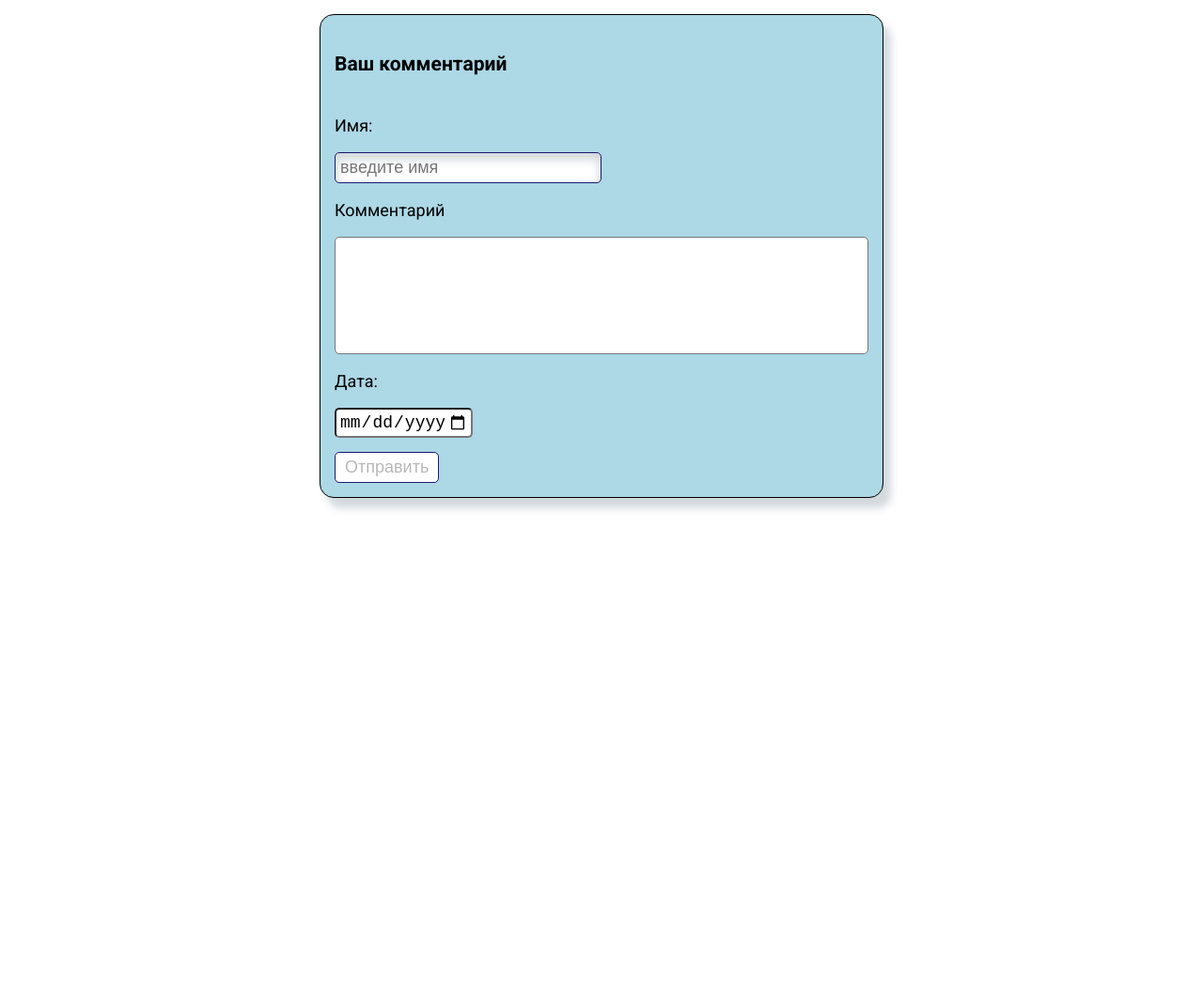
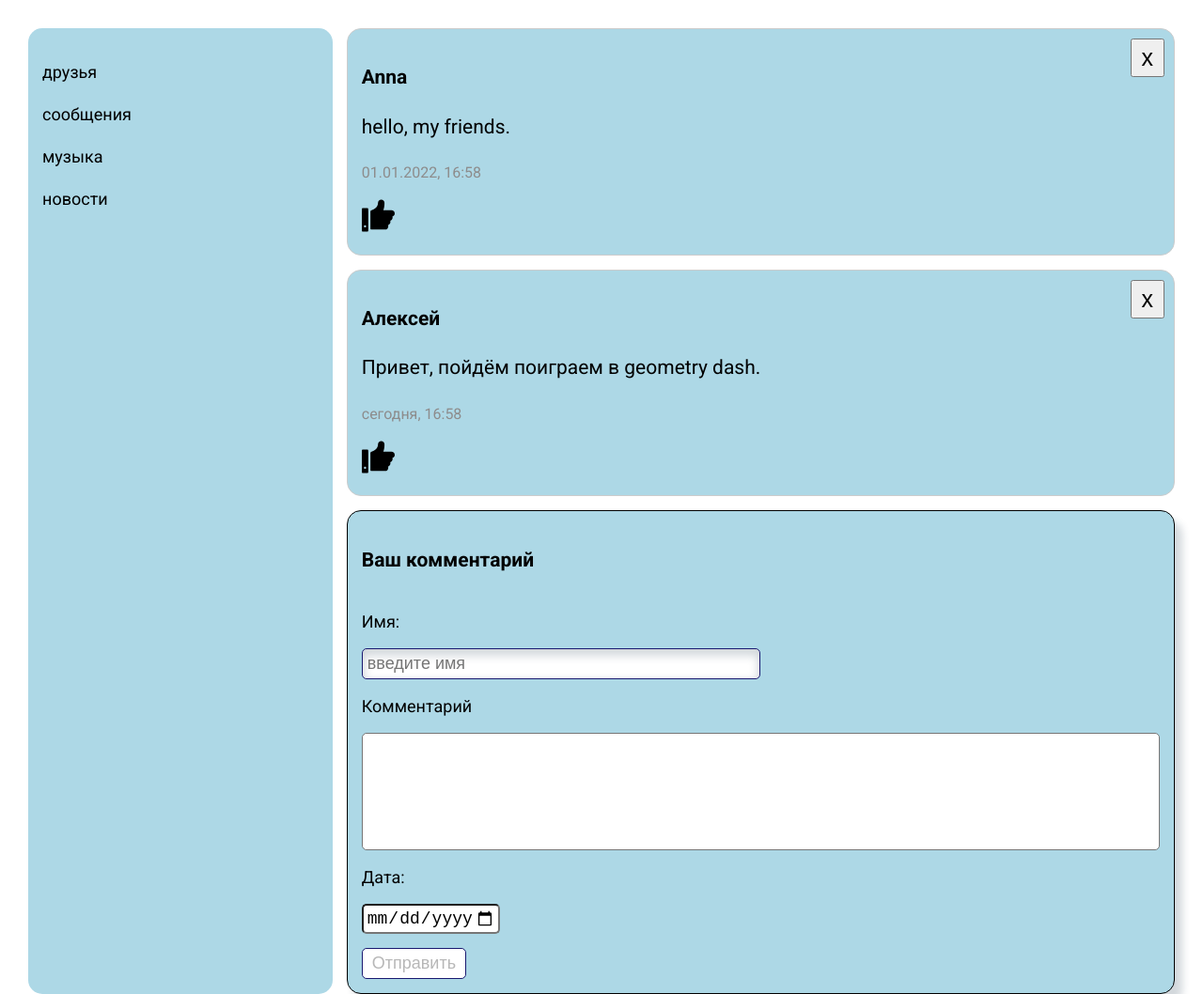
Before and after one commit to annettabel87/comments, a website built with webpack: page src/index.html in a window 1280 px wide. Shown: the top 1058 px of the page at 94% size. Before the commit the page ends 800 px from the top, so only its background shows below. Built offline with nearby package versions, Linux system fonts and the light colour scheme.

Commit message:
add comments component and styles

```diff
--- a/src/Store.ts
+++ b/src/Store.ts
@@ -3,14 +3,14 @@ class Store {
         {
             id: 1,
             name: 'Anna',
-            comment: 'hello',
+            comment: 'hello, my friends.',
             date: '01.01.2022 16:58',
             isLiked: true
         },
         {
             id: 2,
             name: 'Алексей',
-            comment: 'hello',
+            comment: 'Привет, пойдём поиграем в geometry dash.',
             date: '10.03.2023 16:58',
             isLiked: true
         },
--- /dev/null
+++ b/src/components/comments/comment/comment.scss
@@ -0,0 +1,41 @@
+.comment {
+    background-color: lightblue;
+    position: relative;
+    border: 1px solid #ccc;
+    border-radius: 15px;
+    width: 100%;
+    padding: 15px;
+    font-size: 21px;
+
+    &__bold {
+        font-weight: bold;
+    }
+
+    &__light {
+        color: #8d8c8c;
+        font-size: 16px;
+    }
+}
+
+.delete-btn {
+    position: absolute;
+    top: 10px;
+    right: 10px;
+    font-size: 25px;
+    padding: 4px 10px;
+}
+
+.like-btn {
+    height: 35px;
+    width: 35px;
+    background-image: url('../../../../assets/like.svg');
+    background-color: inherit;
+    background-position: center;
+    background-repeat: no-repeat;
+    background-size: contain;
+    border: none;
+
+    &.isLiked {
+        background-image: url('../../../../assets/liked.svg');
+    }
+}
--- /dev/null
+++ b/src/components/comments/comment/comment.ts
@@ -0,0 +1,22 @@
+import { IFormData } from '../../../Store';
+import { dateHelper } from '../../../helpers/dateHelper';
+import { createElement } from '../../../helpers/control';
+import './comment.scss';
+
+export const createComment = (commentData: IFormData, parent: HTMLElement) => {
+    const comment = createElement(parent, 'div', 'comment');
+    comment.id = commentData.id.toString();
+
+    const name = createElement(comment, 'p', 'comment__bold', commentData.name);
+    const text = createElement(comment, 'p', 'comment__text', commentData.comment);
+
+    const date = createElement(comment, 'p', 'comment__light', dateHelper.formateDate(commentData.date));
+
+    const likeBtn = createElement(comment, 'button', 'like-btn');
+    likeBtn.dataset.id = 'like';
+
+    commentData.isLiked ? likeBtn.classList.add('isLiked') :  likeBtn.classList.remove('isLiked');
+    const deleteBtn = createElement(comment, 'button', 'delete-btn', 'x');
+    deleteBtn.dataset.id = 'delete';
+
+}
--- /dev/null
+++ b/src/components/comments/commentsBlock.scss
@@ -0,0 +1,7 @@
+.comments-block {
+    width: 100%;
+    display: flex;
+    flex-direction: column;
+    align-items: flex-start;
+    gap: 15px;
+}
--- /dev/null
+++ b/src/components/comments/commentsBlock.ts
@@ -0,0 +1,35 @@
+import { globalStore } from '../../Store';
+import { createElement } from '../../helpers/control';
+import { createComment } from './comment/comment';
+import './commentsBlock.scss';
+
+export const commentsBlock = createElement(null, 'div','comments-block');
+commentsBlock.addEventListener('click', (e: MouseEvent) => {
+    console.log(e);
+    const target = e.target;
+
+
+    if(target && target instanceof HTMLElement)  {
+        const currentComment = target.closest('.comment');
+        if(currentComment instanceof HTMLElement) {
+
+            switch (target.dataset.id) {
+                case 'delete':
+                    globalStore.deleteComment(currentComment.id);
+                    addComments()
+                    break;
+
+                case 'like':
+                    globalStore.toggleLike(currentComment.id);
+                    addComments();
+                    break;
+            }
+        }
+    }
+});
+
+export function addComments() {
+    commentsBlock.innerHTML ='';
+    globalStore.getStore().forEach(comment => createComment(comment, commentsBlock));
+}
+addComments();
--- a/src/components/form/form.scss
+++ b/src/components/form/form.scss
@@ -1,6 +1,6 @@
 .form {
     background-color: lightblue;
-    max-width: 600px;
+    width: 100%;
     padding: 15px;
     display: flex;
     flex-direction: column;
--- /dev/null
+++ b/src/components/sidebar/sidebar.scss
@@ -0,0 +1,6 @@
+.sidebar {
+    background-color: lightblue;
+    flex: 1;
+    border-radius: 15px;
+    padding: 15px;
+}
--- /dev/null
+++ b/src/components/sidebar/sidebar.ts
@@ -0,0 +1,10 @@
+import { createElement } from "../../helpers/control";
+import './sidebar.scss';
+
+const links = ['друзья', 'сообщения', 'музыка', 'новости'];
+
+export const sidebar = createElement(null, 'div', 'sidebar');
+
+links.forEach(link => {
+    const item = createElement(sidebar, 'p', 'sidebar__item', link)
+});
--- a/src/global.scss
+++ b/src/global.scss
@@ -14,7 +14,6 @@ body {
     line-height: 1.5;
     color: #000;
     background-color: #ffffff;
-
 }
 
 li {
@@ -26,6 +25,21 @@ a {
     color: #fff;
 }
 
+button {
+    cursor: pointer;
+}
+
 .app {
-    padding: 15px;
+    padding: 30px;
+    display: flex;
+    gap: 15px;
+    min-height: 100vh;
+    align-items: stretch;
 }
+
+.main {
+    flex: 3;
+    display: flex;
+    flex-direction: column;
+    gap: 15px;
+}
--- a/src/helpers/control.ts
+++ b/src/helpers/control.ts
@@ -8,3 +8,5 @@ export const createElement = (parentNode: HTMLElement | null, tagName = 'div', c
 
   return element;
 };
+
+// функция для автоматизации создания объектов
--- a/src/helpers/formHelper.ts
+++ b/src/helpers/formHelper.ts
@@ -15,7 +15,7 @@ export class formHelper {
     }
 
     static validate(value: string, min: number, max: number) {
-        return value.length >= min   && value.length <= max ? true : false
+        return value.length >= min   && value.length <= max ? true : false;
     }
 
     static createErrorBlock(parent: HTMLElement, text: string, isShow: boolean) {
--- a/src/index.ts
+++ b/src/index.ts
@@ -1,9 +1,13 @@
 import { createElement } from './helpers/control';
 import { form } from './components/form/form';
+import { commentsBlock } from './components/comments/commentsBlock';
+import { sidebar } from './components/sidebar/sidebar';
 import './global.scss';
 
 window.addEventListener('DOMContentLoaded', () => {
   const rootElement = document.body;
   const app = createElement(rootElement, 'div', 'app');
-  app.append(form);
+  const mainBlock = createElement(app, 'main', 'main');
+  mainBlock.append(commentsBlock, form)
+  app.append( sidebar, mainBlock);
 });
```
Also changed, not shown: assets/like.svg (added), assets/liked.svg (added).
